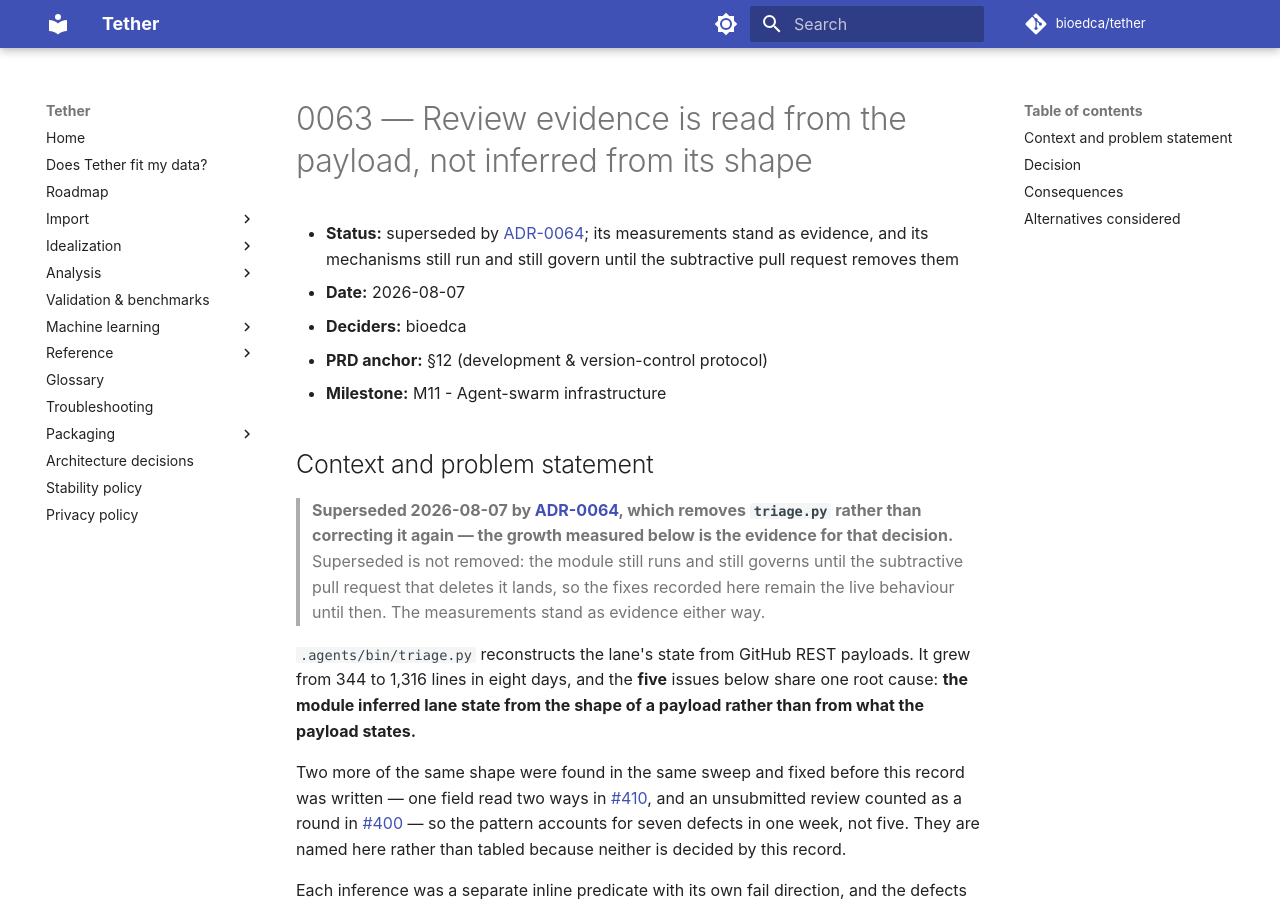
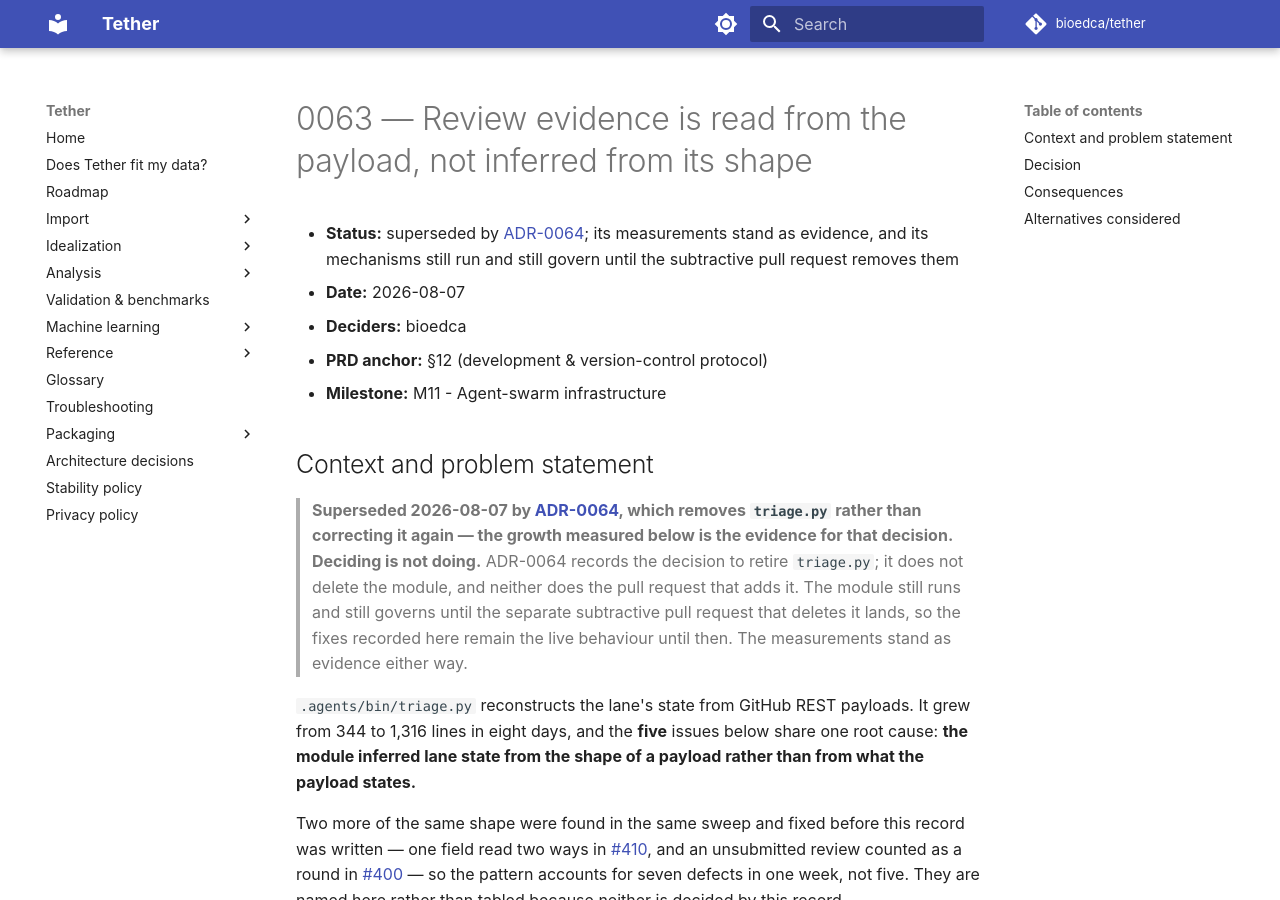
Before and after one commit to bioedca/tether, an MkDocs documentation site: the page built from docs/adr/0063-review-evidence-is-read-not-inferred.md, in a window 1280 px wide and 900 px high. Built offline with MkDocs 1.6.1 and Material for MkDocs 9.7.7, drawn with Linux system fonts in a browser that asks for light colours; comment, search, counter and statistics services are not loaded; the version menu is left out.

Commit message:
docs(adr): date the ref baseline, emit the triage measurement, split decide from do
Round 19. Three findings, all valid.

The script printed the largest src/tether file but never printed the 3,932 it was
being compared against, so the comparison rested on a number the reader still had
to take on trust. It now emits test_triage= as well: 3932 at d3fd78c against
2186 for src/tether's largest, and 0 after the cut deletes it.

The ls-remote table listed five ADR reservations while the note above it said a
rerun found six, with nothing saying which reading the table was. It is now
labelled as the pre-0064 baseline with its date in the block, and both places say
why the earlier reading is the deliberate one: counting this record's own
reservation to argue the namespace is append-only would be circular. The two
numbers never disagreed - the increase IS the property - but the record did not
say so where the table stands.

ADR-0063 said ADR-0064 "removes" triage.py. It does not; it records the decision,
and a separate subtractive pull request deletes the module. That distinction is
the whole point of the transition wording added earlier in this PR, so getting it
wrong two lines below was worth fixing.

Gates: published block extracted from the committed markdown and run at both
revisions plus a bad one; mkdocs build --strict green; markdownlint-cli2 clean;
gen_adr_index.py --check up to date and every index cell verified equal to its
body; 38 tests pass.

```diff
--- a/docs/adr/0063-review-evidence-is-read-not-inferred.md
+++ b/docs/adr/0063-review-evidence-is-read-not-inferred.md
@@ -15,9 +15,11 @@ SPDX-License-Identifier: GPL-3.0-or-later
 
 > **Superseded 2026-08-07 by [ADR-0064](0064-the-agent-layer-coordinates-writers-not-reviews.md),
 > which removes `triage.py` rather than correcting it again — the growth measured below is the
-> evidence for that decision.** Superseded is not removed: the module still runs and still governs
-> until the subtractive pull request that deletes it lands, so the fixes recorded here remain the
-> live behaviour until then. The measurements stand as evidence either way.
+> evidence for that decision.** **Deciding is not doing.** ADR-0064 records the decision to retire
+> `triage.py`; it does not delete the module, and neither does the pull request that adds it. The
+> module still runs and still governs until the separate subtractive pull request that deletes it
+> lands, so the fixes recorded here remain the live behaviour until then. The measurements stand as
+> evidence either way.
 
 `.agents/bin/triage.py` reconstructs the lane's state from GitHub REST payloads. It grew from 344 to
 1,316 lines in eight days, and the **five** issues below share one root cause: **the module inferred
```
Also changed, not shown: docs/adr/0064-the-agent-layer-coordinates-writers-not-reviews.md (+17 -5 lines).
